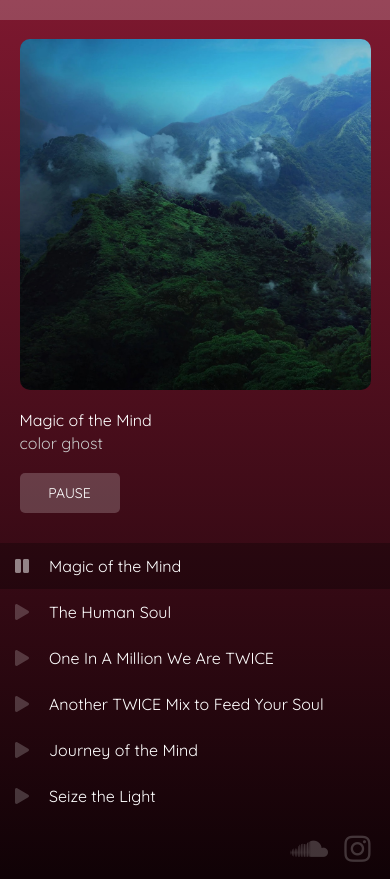
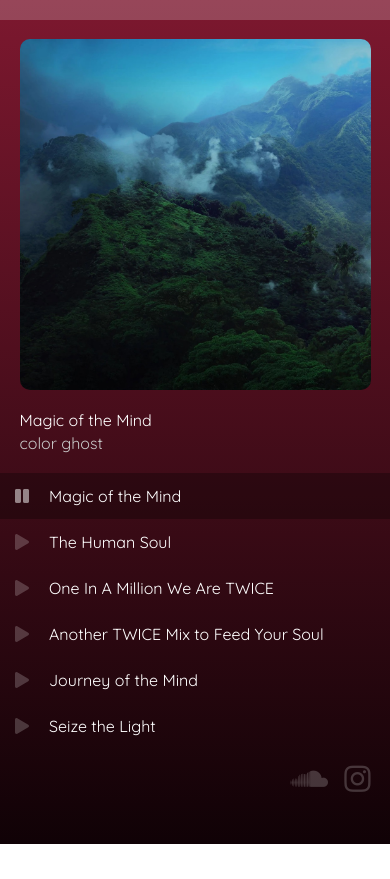
Before and after one commit to colourghost/music, a plain HTML site: page index.html in a window 390 px wide. Both pictures are taken after a click on the element "Magic of the Mind". After the commit the page ends 844 px from the top, so only its background shows below. Drawn offline with Linux system fonts and the light colour scheme.

Commit message:
deleted play and download buttons

```diff
--- a/index.html
+++ b/index.html
@@ -22,8 +22,7 @@
         <img class="image"></img>
         <div class="info-container">
           <div class="title"></div>
-          <div class="artist"></div>
-          <div class="play-button">PLAY</div>
+          <div class="artist">color ghost</div>
         </div>
       </div>
 
--- a/js/app.js
+++ b/js/app.js
@@ -4,109 +4,74 @@ const progressContainer = document.querySelector('.progress-container')
 const progressBar = document.querySelector('.progress-bar')
 const image = document.querySelector('.image')
 const title = document.querySelector('.title')
-const artist = document.querySelector('.artist')
-const playButton = document.querySelector('.play-button')
 const playlistContainer = document.querySelector('.playlist-container')
-const currentTrack = new Audio('https://colorghost.app/magic-of-the-mind.mp3')
+const currentTrack = new Audio(tracks[0].url)
 
 let currentIndex = 0
 
-const renderProgressBar = _ => {
-  const progress = (currentTrack.currentTime / currentTrack.duration) * 100
-  progressBar.style.width = `${progress}%`
+const render = _ => {
+  let markup = ''
+  image.src = tracks[currentIndex].image
+  title.innerText = tracks[currentIndex].title
+  tracks.forEach((elem, i) => {
+    markup +=
+     `<div class="playlist-track ${i === currentIndex ? 'active' : ''}">
+        <span class="fa ${i === currentIndex && !currentTrack.paused ? 'fa-pause' : 'fa-play'}"></span>
+        <span class="playlist-track-title">${elem.title}</span>
+        <span class="playlist-track-length">${elem.length}</span>
+      </div>`
+  })
+  playlistContainer.innerHTML = markup
+  addTrackListeners()
 }
 
-const togglePlayPause = _ => {
+const addTrackListeners = _ => {
+  document.querySelectorAll('.playlist-track').forEach((elem, i) => {
+    elem.addEventListener('click', _ => {
+      if (i === currentIndex) {
         if (currentTrack.paused) {
           currentTrack.play()
-    playButton.innerText = 'PAUSE'
-  } else {
+          elem.firstElementChild.classList.replace('fa-play', 'fa-pause')
+        }
+        else {
           currentTrack.pause()
-    playButton.innerText = 'PLAY'
+          elem.firstElementChild.classList.replace('fa-pause', 'fa-play')
         }
       }
-
-const changeAudioSrc = _ => {
-  currentTrack.src = tracks[currentIndex].path
-}
-
-const playNext = _ => {
-  if (tracks[currentIndex + 1]) {
-    currentIndex++
-    progressBar.style.width = '0px'
-    changeAudioSrc()
-    togglePlayPause()
-    render()
-  } else {
-    currentIndex = 0
-    progressBar.style.width = '0px'
-    playButton.innerText = 'PLAY'
-    changeAudioSrc()
-    render()
-  }
-}
-
-const playlistListener = _ => {
-  let playlist = document.querySelectorAll('.playlist-track')
-
-  playlist.forEach((elem, index) => {
-    elem.addEventListener('click', _ => {
-      if (index === currentIndex) {
-        togglePlayPause()
-        render()
-      } else {
-        currentIndex = index
-        progressBar.style.width = '0px'
-        changeAudioSrc()
-        togglePlayPause()
+      else {
+        progressBar.style.width = 0
+        currentIndex = i
+        currentTrack.src = tracks[currentIndex].url
+        currentTrack.play()
         render()
       }
     })
   })
 }
 
-playButton.addEventListener('click', _ => {
-  togglePlayPause()
+const addListeners = _ => {
+  currentTrack.addEventListener('timeupdate', _ => {
+    progressBar.style.width = `${(currentTrack.currentTime / currentTrack.duration) * 100}%`
+  })
+
+  currentTrack.addEventListener('ended', _ => {
+    progressBar.style.width = 0
+    if (tracks[currentIndex + 1]) {
+      currentIndex++
+      currentTrack.src = tracks[currentIndex].url
+      currentTrack.play()
+    }
+    else {
+      currentIndex = 0
+      currentTrack.src = tracks[0].url
+    }
     render()
   })
 
-currentTrack.addEventListener('timeupdate', _ => {
-  renderProgressBar()
+  progressContainer.addEventListener('click', e => {
+    currentTrack.currentTime = (e.offsetX / progressContainer.offsetWidth) * currentTrack.duration
   })
-
-currentTrack.addEventListener('ended', _ => {
-  playNext()
-})
-
-progressContainer.addEventListener('click', event => {
-  const progress = event.offsetX / progressContainer.offsetWidth
-  currentTrack.currentTime = progress * currentTrack.duration
-})
-
-const toggleIcon = index => {
-  if (currentIndex === index) {
-    return currentTrack.paused ? 'fa-play' : 'fa-pause'
-  }
-  return 'fa-play'
 }
 
-const render = _ => {
-  image.src = tracks[currentIndex].image
-  title.innerText = tracks[currentIndex].title
-  artist.innerText = tracks[currentIndex].artist
-
-  let markup = ''
-
-  tracks.forEach((elem, index) => {
-    markup +=
-      `<div class="playlist-track ${currentIndex === index ? 'active' : ''}">
-        <span class="fa ${toggleIcon(index)}"></span>
-        <span class="playlist-track-title">${elem.title}</span>
-        <span class="playlist-track-length">${elem.length}</span>
-      </div>`
-  })
-  playlistContainer.innerHTML = markup
-  playlistListener()
-}
-
+addListeners()
 render()
--- a/js/tracks.js
+++ b/js/tracks.js
@@ -1,44 +1,38 @@
 export const tracks = [
   {
     title: 'Magic of the Mind',
-    artist: 'color ghost',
     length: '37:39',
     image: 'images/fiji.jpg',
-    path: 'https://colorghost.app/magic-of-the-mind.mp3'
+    url: 'https://colorghost.app/magic-of-the-mind.mp3'
   },
   {
     title: 'The Human Soul',
-    artist: 'color ghost',
     length: '46:25',
     image: 'images/night-sky.jpg',
-    path: 'https://colorghost.app/the-human-soul.mp3'
+    url: 'https://colorghost.app/the-human-soul.mp3'
   },
   {
     title: 'One In A Million We Are TWICE',
-    artist: 'color ghost',
     length: '1:07:49',
     image: 'images/twice.jpg',
-    path: 'https://colorghost.app/one-in-a-million-we-are-twice.mp3'
+    url: 'https://colorghost.app/one-in-a-million-we-are-twice.mp3'
   },
   {
     title: 'Another TWICE Mix to Feed Your Soul',
-    artist: 'color ghost',
     length: '53:06',
     image: 'images/predebut.jpg',
-    path: 'https://colorghost.app/another-twice-mix-to-feed-your-soul.mp3'
+    url: 'https://colorghost.app/another-twice-mix-to-feed-your-soul.mp3'
   },
   {
     title: 'Journey of the Mind',
-    artist: 'color ghost',
     length: '32:21',
     image: 'images/jisoo.jpg',
-    path: 'https://colorghost.app/journey-of-the-mind.mp3'
+    url: 'https://colorghost.app/journey-of-the-mind.mp3'
   },
   {
     title: 'Seize the Light',
-    artist: 'color ghost',
     length: '1:11:16',
     image: 'images/heart.jpg',
-    path: 'https://colorghost.app/seize-the-light.mp3'
+    url: 'https://colorghost.app/seize-the-light.mp3'
   }
 ]
```
Lines whose indentation alone changed are shown as unchanged.
